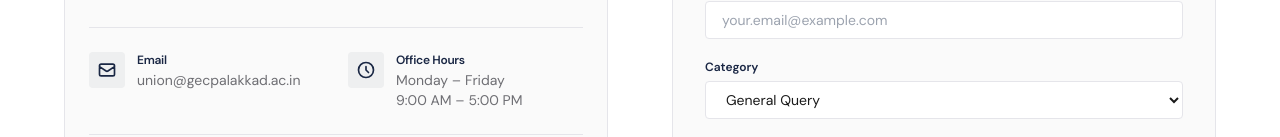
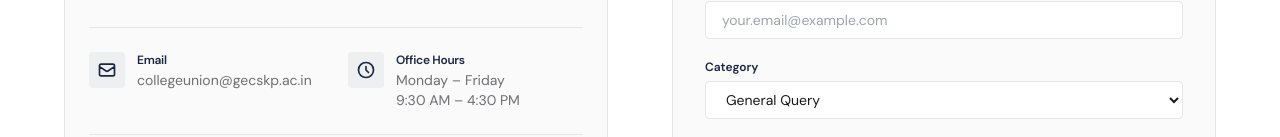
Before and after one commit to UserisSabari/college-union-site, a React (Vite) app: page /contact in a window 1280 px wide. Shown: the part 663-800 px from the top of the page. Built offline with nearby package versions, Linux system fonts and the light colour scheme.

Commit message:
refactor: update search routes and fix contact details

```diff
--- a/src/features/search/useSearch.ts
+++ b/src/features/search/useSearch.ts
@@ -62,7 +62,7 @@ export const useSearch = (query: string) => {
           type: 'member',
           title: m.name,
           subtitle: `${m.position} • Dept of ${m.department} (Semester ${m.semester})`,
-          url: m.category === 'officeBearer' ? '/office-bearers' : '/representatives',
+          url: '/union-members',
           badge: m.position,
         })
       );
@@ -103,7 +103,7 @@ export const useSearch = (query: string) => {
           type: 'notice',
           title: a.title,
           subtitle: a.body,
-          url: '/news',
+          url: '/updates',
           date: a.publishedAt,
           badge: a.category,
         })
@@ -123,7 +123,7 @@ export const useSearch = (query: string) => {
           type: 'initiative',
           title: i.title,
           subtitle: i.description,
-          url: '/initiatives',
+          url: '/updates',
           badge: i.status,
         })
       );
--- a/src/pages/Contact.tsx
+++ b/src/pages/Contact.tsx
@@ -69,7 +69,7 @@ export const Contact = () => {
                     <div>
                       <h3 className="font-body font-bold text-navy dark:text-white text-sm">College Union Office</h3>
                       <p className="text-textSecondary dark:text-slate-400 text-xs sm:text-sm mt-1 leading-relaxed">
-                        Amenity Center, Government Engineering College, Palakkad<br />
+                        Union Room, Government Engineering College, Palakkad<br />
                         Sreekrishnapuram, Palakkad District, Kerala, India - 678633
                       </p>
                     </div>
@@ -103,8 +103,8 @@ export const Contact = () => {
                       </div>
                       <div>
                         <h4 className="font-body font-bold text-navy dark:text-white text-xs">Email</h4>
-                        <a href="mailto:union@gecpalakkad.ac.in" className="text-textSecondary dark:text-slate-400 text-xs sm:text-sm hover:text-crimson transition-colors block mt-0.5">
-                          union@gecpalakkad.ac.in
+                        <a href="mailto:collegeunion@gecskp.ac.in" className="text-textSecondary dark:text-slate-400 text-xs sm:text-sm hover:text-crimson transition-colors block mt-0.5">
+                          collegeunion@gecskp.ac.in
                         </a>
                       </div>
                     </div>
@@ -120,7 +120,7 @@ export const Contact = () => {
                         <h4 className="font-body font-bold text-navy dark:text-white text-xs">Office Hours</h4>
                         <p className="text-textSecondary dark:text-slate-400 text-xs sm:text-sm mt-0.5 leading-relaxed">
                           Monday – Friday<br />
-                          9:00 AM – 5:00 PM
+                          9:30 AM – 4:30 PM
                         </p>
                       </div>
                     </div>
--- a/src/pages/Home.tsx
+++ b/src/pages/Home.tsx
@@ -177,7 +177,7 @@ export const Home = () => {
             className="flex flex-wrap items-center justify-center gap-3 pt-10"
           >
             <div className="px-4 py-2 bg-surface dark:bg-darkSurface border border-border dark:border-darkBorder text-xs font-semibold text-navy dark:text-white rounded-full uppercase tracking-wider">
-              12 Office Bearers
+              21 Union Members
             </div>
             <div className="px-4 py-2 bg-surface dark:bg-darkSurface border border-border dark:border-darkBorder text-xs font-semibold text-navy dark:text-white rounded-full uppercase tracking-wider">
               6 Departments
@@ -250,9 +250,9 @@ export const Home = () => {
                   <div className="flex items-center justify-between mb-4">
                     <span className={`px-2.5 py-0.5 rounded-tag text-2xs uppercase tracking-wider font-semibold border ${ann.category === 'notice' ? 'bg-blue-50 text-blue-800 border-blue-200 dark:bg-blue-900/20 dark:text-blue-300 dark:border-blue-800' :
                       ann.category === 'event' ? 'bg-emerald-50 text-emerald-800 border-emerald-200 dark:bg-emerald-900/20 dark:text-emerald-300 dark:border-emerald-800' :
-                      ann.category === 'achievement' ? 'bg-amber-50 text-amber-800 border-amber-200 dark:bg-amber-900/20 dark:text-amber-300 dark:border-amber-800' :
-                      'bg-slate-100 text-slate-800 border-slate-200'
-                    }`}>
+                        ann.category === 'achievement' ? 'bg-amber-50 text-amber-800 border-amber-200 dark:bg-amber-900/20 dark:text-amber-300 dark:border-amber-800' :
+                          'bg-slate-100 text-slate-800 border-slate-200'
+                      }`}>
                       {ann.category}
                     </span>
                     {ann.isPinned && (
```
